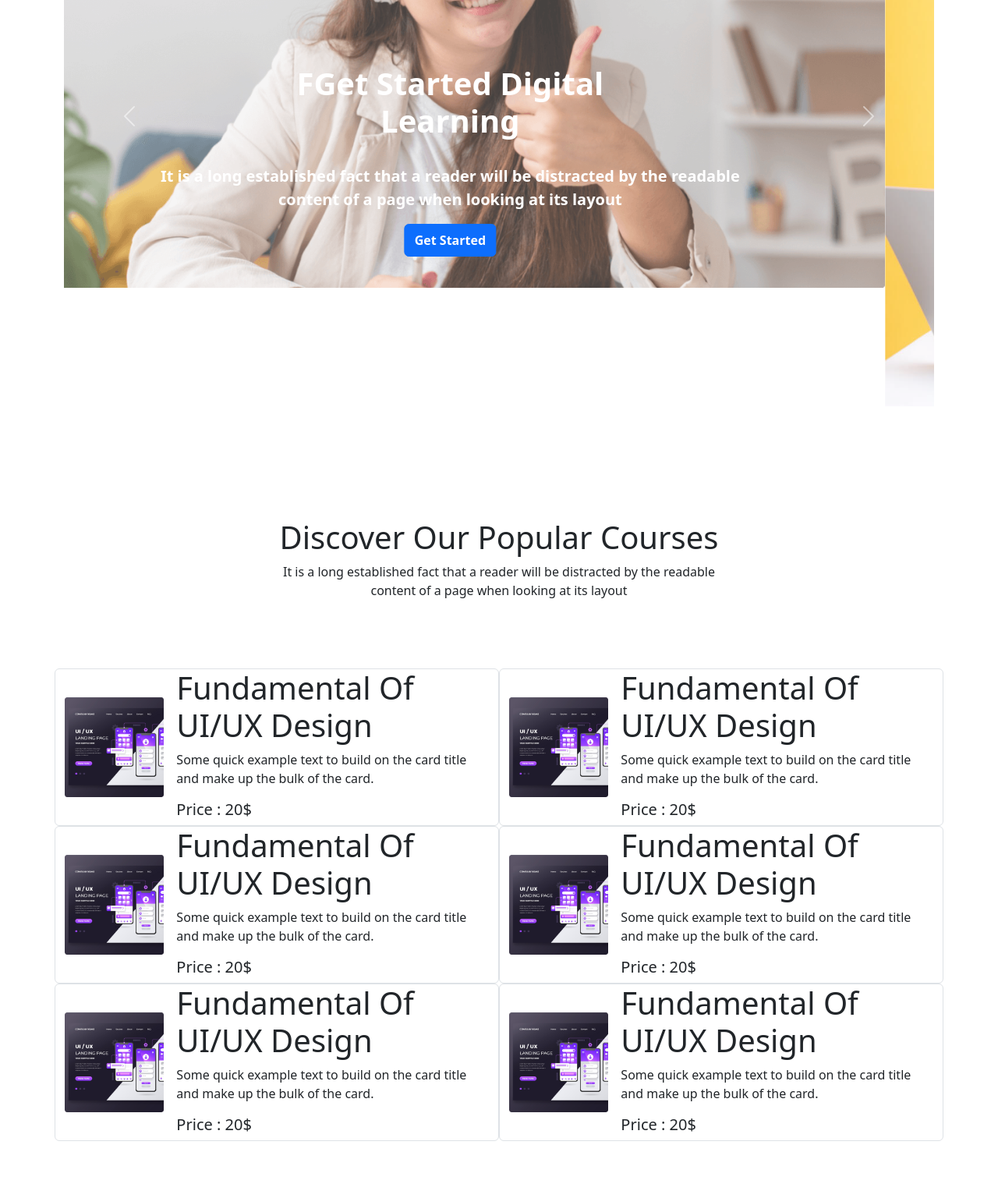
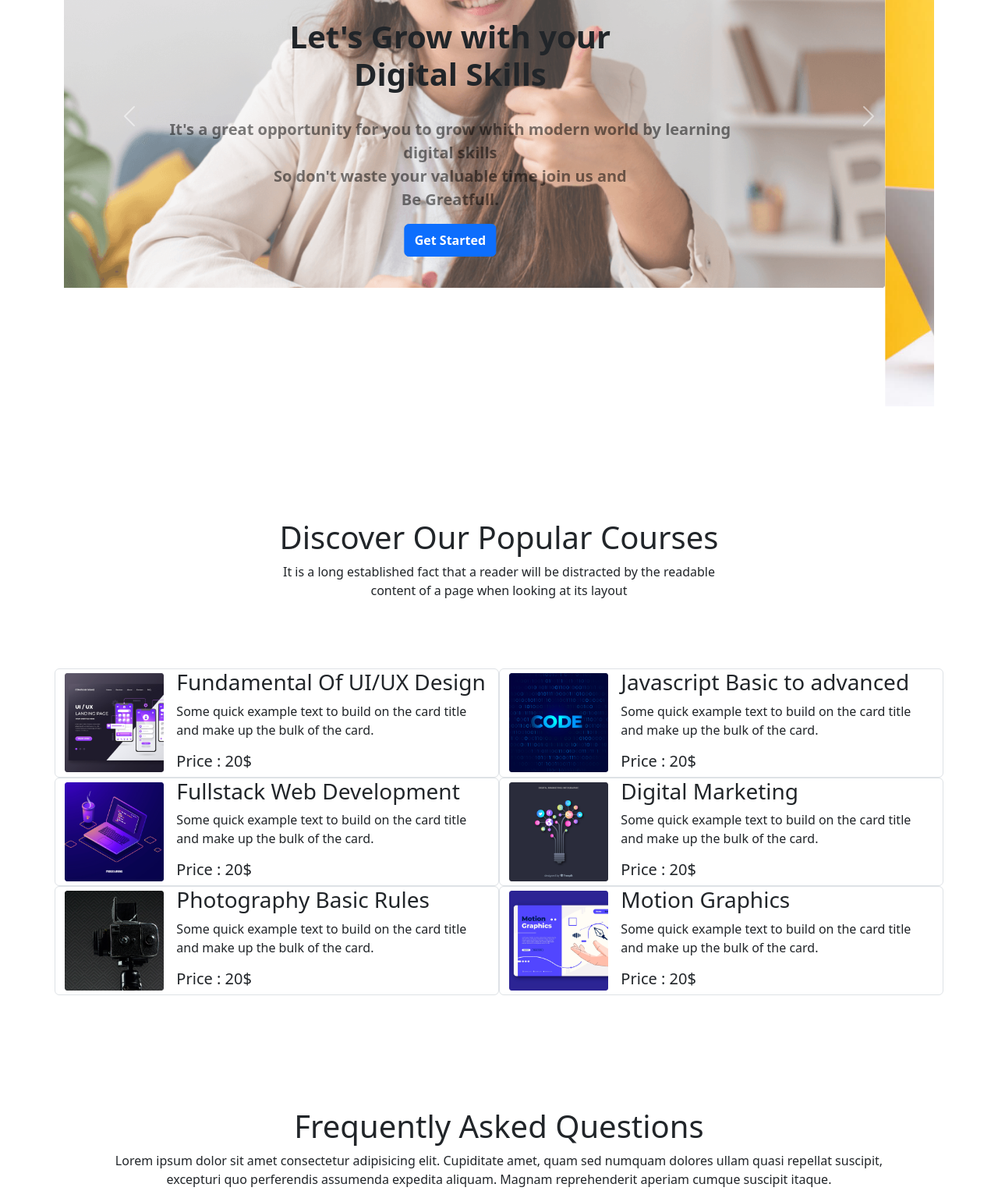
Before and after one commit to AbdulJobbar/Assignment-3-course-selling-site, a plain HTML site: page index.html in a window 1280 px wide. Shown: the part 311-1838 px from the top of the page at 78% size. Drawn offline with nearby package versions, Linux system fonts and the light colour scheme.

Commit message:
slider color edited

```diff
--- a/index.html
+++ b/index.html
@@ -72,27 +72,25 @@
                 <div class="carousel-item active">
                     <img src="images/cover/cover-1.png" class="d-block w-100 opacity-75 img-fluid" alt="...">
                     <div class="carousel-caption d-none d-md-block">
-                        <h1 class="fw-bold fs-1">FGet Started Digital <br>
-                            Learning</h1>
+                        <h1 class="fw-bold fs-1 text-dark">Let's Grow with your <br>Digital
+                            Skills</h1>
                         <br>
-                        <p class="fw-semibold fs-5">It is a long established fact that a reader will be distracted by
-                            the
-                            readable
-                            content of a page when looking at its layout
+                        <p class="fw-semibold fs-5 text-black-50 ">It's a great opportunity for you to grow whith modern
+                            world by learning digital skills <br>So don't waste your valuable time join us and <br> Be
+                            Greatfull.
                         </p>
                         <button class="btn btn-primary fw-semibold py-2">Get Started</button>
                     </div>
                 </div>
                 <div class="carousel-item">
-                    <img src="images/cover/cover-2.jpg" class="d-block w-100 opacity-75 img-fluid" alt="...">
+                    <img src="images/cover/cover-2.jpg" class="d-block w-100 opacity-100 img-fluid" alt="...">
                     <div class="carousel-caption d-none d-md-block  mb-5">
-                        <h1 class="fw-bold fs-1">FGet Started Digital <br>
-                            Learning</h1>
+                        <h1 class="fw-bold fs-1 text-dark">Let's Grow with your <br>Digital
+                            Skills</h1>
                         <br>
-                        <p class="fw-semibold fs-5">It is a long established fact that a reader will be distracted by
-                            the
-                            readable
-                            content of a page when looking at its layout
+                        <p class="fw-semibold fs-5 text-black-50 ">It's a great opportunity for you to grow whith modern
+                            world by learning digital skills <br>So don't waste your valuable time join us and <br> Be
+                            Greatfull.
                         </p>
                         <button class="btn btn-primary fw-semibold py-2">Get Started</button>
                     </div>
@@ -100,13 +98,12 @@
                 <div class="carousel-item">
                     <img src="images/cover/cover-3.jpg" class="d-block w-100 opacity-75 img-fluid" alt="...">
                     <div class="carousel-caption d-none d-md-block">
-                        <h1 class="fw-bold fs-1">FGet Started Digital <br>
-                            Learning</h1>
+                        <h1 class="fw-bold fs-1">Let's Grow with your <br>Digital
+                            Skills</h1>
                         <br>
-                        <p class="fw-semibold fs-5">It is a long established fact that a reader will be distracted by
-                            the
-                            readable
-                            content of a page when looking at its layout
+                        <p class="fw-semibold fs-5 text-black-50 ">It's a great opportunity for you to grow whith modern
+                            world by learning digital skills <br>So don't waste your valuable time join us and <br> Be
+                            Greatfull.
                         </p>
                         <button class="btn btn-primary fw-semibold py-2">Get Started</button>
                     </div>
@@ -167,8 +164,8 @@
 
 
                         <div class="ms-3">
-                            <h1>Fundamental Of UI/UX Design
-                            </h1>
+                            <h3>Fundamental Of UI/UX Design
+                            </h3>
                             <p>Some quick example text to build on the card title
                                 and make up the bulk of the card.
                             </p>
@@ -181,13 +178,12 @@
                         class="d-flex flex-lg-row flex-md-row flex-sm-column flex-column  align-items-center border rounded  col">
 
                         <div class="">
-                            <img src="images/course/course-1.png" alt="" class="img-fluid">
+                            <img src="images/course/course-2.png" alt="" class="img-fluid">
                         </div>
 
 
                         <div class="ms-3">
-                            <h1>Fundamental Of UI/UX Design
-                            </h1>
+                            <h3>Javascript Basic to advanced</h3>
                             <p>Some quick example text to build on the card title
                                 and make up the bulk of the card.
                             </p>
@@ -200,13 +196,12 @@
                         class="d-flex flex-lg-row flex-md-row flex-sm-column flex-column  align-items-center border rounded  col">
 
                         <div class="">
-                            <img src="images/course/course-1.png" alt="" class="img-fluid">
+                            <img src="images/course/course-3.png" alt="" class="img-fluid">
                         </div>
 
 
                         <div class="ms-3">
-                            <h1>Fundamental Of UI/UX Design
-                            </h1>
+                            <h3>Fullstack Web Development</h3>
                             <p>Some quick example text to build on the card title
                                 and make up the bulk of the card.
                             </p>
@@ -219,13 +214,12 @@
                         class="d-flex flex-lg-row flex-md-row flex-sm-column flex-column  align-items-center border rounded  col">
 
                         <div class="">
-                            <img src="images/course/course-1.png" alt="" class="img-fluid">
+                            <img src="images/course/course-4.png" alt="" class="img-fluid">
                         </div>
 
 
                         <div class="ms-3">
-                            <h1>Fundamental Of UI/UX Design
-                            </h1>
+                            <h3>Digital Marketing</h3>
                             <p>Some quick example text to build on the card title
                                 and make up the bulk of the card.
                             </p>
@@ -238,13 +232,12 @@
                         class="d-flex flex-lg-row flex-md-row flex-sm-column flex-column  align-items-center border rounded  col">
 
                         <div class="">
-                            <img src="images/course/course-1.png" alt="" class="img-fluid">
+                            <img src="images/course/course-5.png" alt="" class="img-fluid">
                         </div>
 
 
                         <div class="ms-3">
-                            <h1>Fundamental Of UI/UX Design
-                            </h1>
+                            <h3>Photography Basic Rules</h3>
                             <p>Some quick example text to build on the card title
                                 and make up the bulk of the card.
                             </p>
@@ -257,13 +250,13 @@
                         class="d-flex flex-lg-row flex-md-row flex-sm-column flex-column  align-items-center border rounded  col">
 
                         <div class="">
-                            <img src="images/course/course-1.png" alt="" class="img-fluid">
+                            <img src="images/course/course-6.png" alt="" class="img-fluid">
                         </div>
 
 
                         <div class="ms-3">
-                            <h1>Fundamental Of UI/UX Design
-                            </h1>
+                            <h3>Motion Graphics
+                            </h3>
                             <p>Some quick example text to build on the card title
                                 and make up the bulk of the card.
                             </p>
@@ -408,13 +401,7 @@
         </section>
         <!-- faq end -->
 
-
-
-    </main>
-    <!-- main end -->
-
-    <br><br>
-
+        <br><br> <br><br>
 
         <!-- ready to join -->
         <section
@@ -438,7 +425,8 @@
                         <div class="modal-content">
                             <div class="modal-header">
                                 <h5 class="modal-title" id="exampleModalLabel">Fuck you</h5>
-                            <button type="button" class="btn-close" data-bs-dismiss="modal" aria-label="Close"></button>
+                                <button type="button" class="btn-close" data-bs-dismiss="modal"
+                                    aria-label="Close"></button>
                             </div>
 
 
@@ -455,7 +443,8 @@
                                         <input class="form-control" type="file" id="formFileMultiple" multiple>
                                     </div>
                                     <div class="mb-3">
-                                    <label for="formFileDisabled" class="form-label">Disabled file input example</label>
+                                        <label for="formFileDisabled" class="form-label">Disabled file input
+                                            example</label>
                                         <input class="form-control" type="file" id="formFileDisabled" disabled>
                                     </div>
                                     <div class="mb-3">
@@ -486,7 +475,7 @@
 
 
 
-    <br><br><br><br>
+        <br><br>
 
 
         <!-- trusted by start -->
@@ -494,15 +483,25 @@
             <h1 class="fw-bold">Trusted by over 800+ companies</h1>
             <br>
             <div class="d-flex gap-5 justify-content-center ">
-            <img src="images/company/company-1.png" alt="" class="img-fluid">
-            <img src="images/company/company-2.png" alt="" class="img-fluid">
-            <img src="images/company/company-3.png" alt="" class="img-fluid">
-            <img src="images/company/company-4.png" alt="" class="img-fluid">
-            <img src="images/company/company-5.png" alt="" class="img-fluid">
-            <img src="images/company/company-6.png" alt="" class="img-fluid">
+                <img src="images/company/company-2.png" alt="" class="img-fluid ">
+                <img src="images/company/company-1.png" alt="" class="img-fluid ">
+                <img src="images/company/company-3.png" alt="" class="img-fluid ">
+                <img src="images/company/company-4.png" alt="" class="img-fluid ">
+                <img src="images/company/company-5.png" alt="" class="img-fluid ">
+                <img src="images/company/company-6.png" alt="" class="img-fluid ">
             </div>
         </div>
         <!-- trusted by end -->
+
+
+
+    </main>
+    <!-- main end -->
+
+    <br><br>
+
+
+
 
     <br><br>
 
```
Lines whose indentation alone changed are shown as unchanged.
